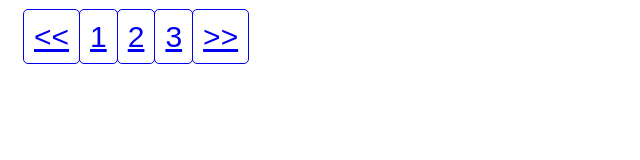
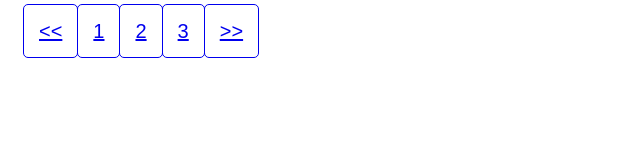
Before and after one commit to lorexp/aula3, a plain HTML site: page index.html in a window 1280 px wide. Shown: the whole page, without its empty margins (0-640 px from the left). Drawn offline with Linux system fonts and the light colour scheme.

Commit message:
Add files via upload

```diff
--- a/style.css
+++ b/style.css
@@ -1,8 +1,8 @@
 a {
-  font-size: 30px;
+  font-size: 20px;
   border: 1px solid;
   border-radius: 5px;
-  padding: 10px;
+  padding: 15px;
   font-family: Arial, Helvetica, sans-serif;
   margin-left: -5px;
 }
```
